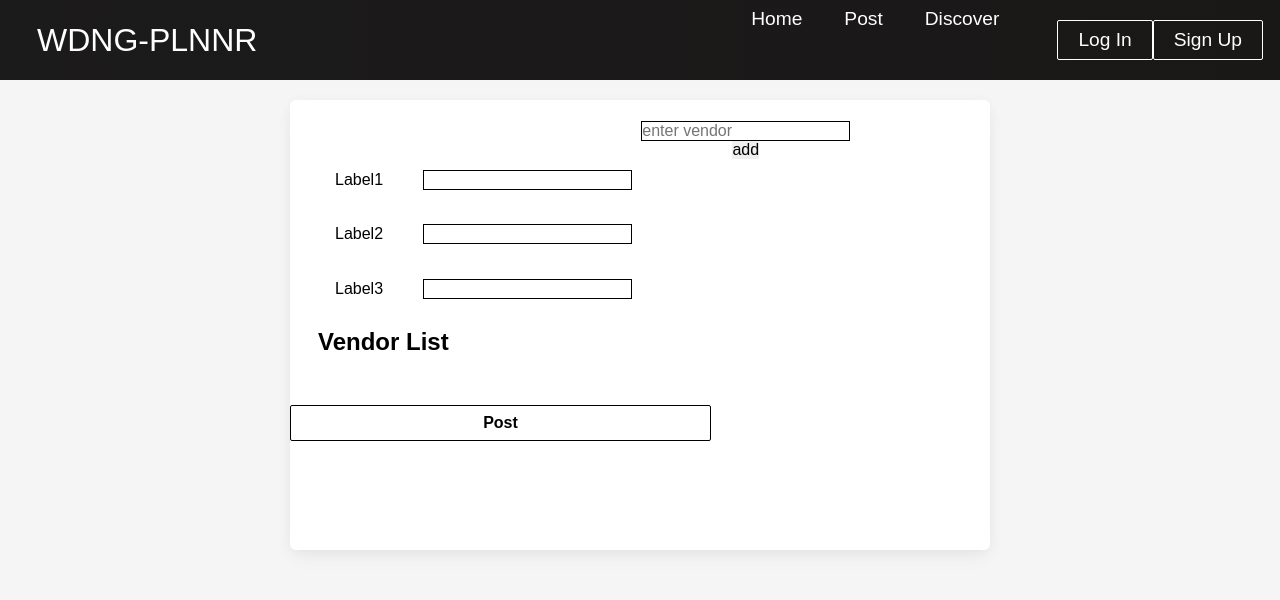
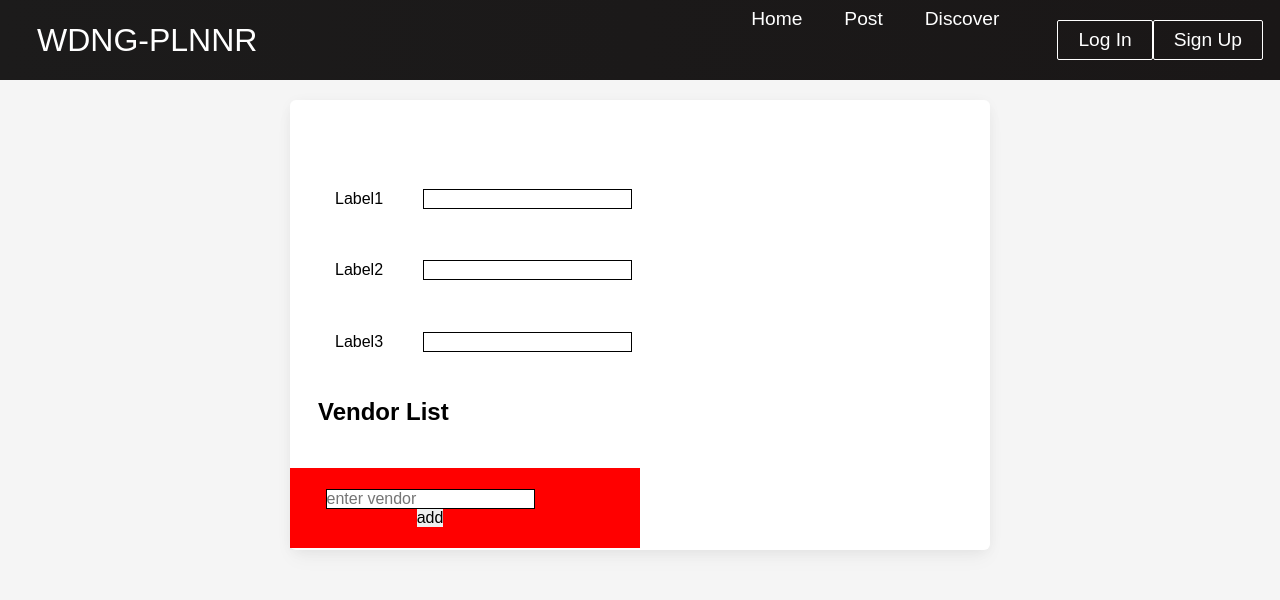
Before and after one commit to wedding-plnr/plnr-ui, a React (Create React App) app: page /create in a window 1280 px wide. Shown: the top 600 px of the page. Built offline with nearby package versions, Linux system fonts and the light colour scheme.

Commit message:
need to work on todo, inches up page

```diff
--- a/src/components/CreatePostForm.jsx
+++ b/src/components/CreatePostForm.jsx
@@ -74,7 +74,6 @@ const CreatePostForm = ({ values, errors, touched, status }) => {
           <p className="errors">{errors.label3}</p>
         )}
       <h1>Vendor List</h1>
-      <button className="submitButton">Post</button>
       </Form>
 
       {data.map((piece) => {
--- a/src/components/VendorList.jsx
+++ b/src/components/VendorList.jsx
@@ -46,8 +46,8 @@ class VendorList extends Component {
             ></input>
             <button type="submit">add</button>
           </form>
+        <VendorItems entries={this.state.items} />
         </div>
-        <VendorItems entries={this.state.items} />
       </div>
     );
   }
--- /dev/null
+++ b/src/components/css/CreatePage.css
@@ -0,0 +1,5 @@
+.card-body{
+    display: flex;
+    flex-direction: column;
+    height: 100%;
+}
--- a/src/components/css/VendorList.css
+++ b/src/components/css/VendorList.css
@@ -7,4 +7,5 @@
     padding-right: 70px;
     height: 80px;
     width: 50%;
+    background-color: red;
 }
--- a/src/components/pages/Create.js
+++ b/src/components/pages/Create.js
@@ -2,6 +2,7 @@ import React from "react";
 import CreatePostForm from "../CreatePostForm";
 import VendorList from "../VendorList";
 import { MDBCard, MDBCardBody } from "mdb-react-ui-kit";
+import '../css/CreatePage.css'
 
 function Create() {
   return (
```
